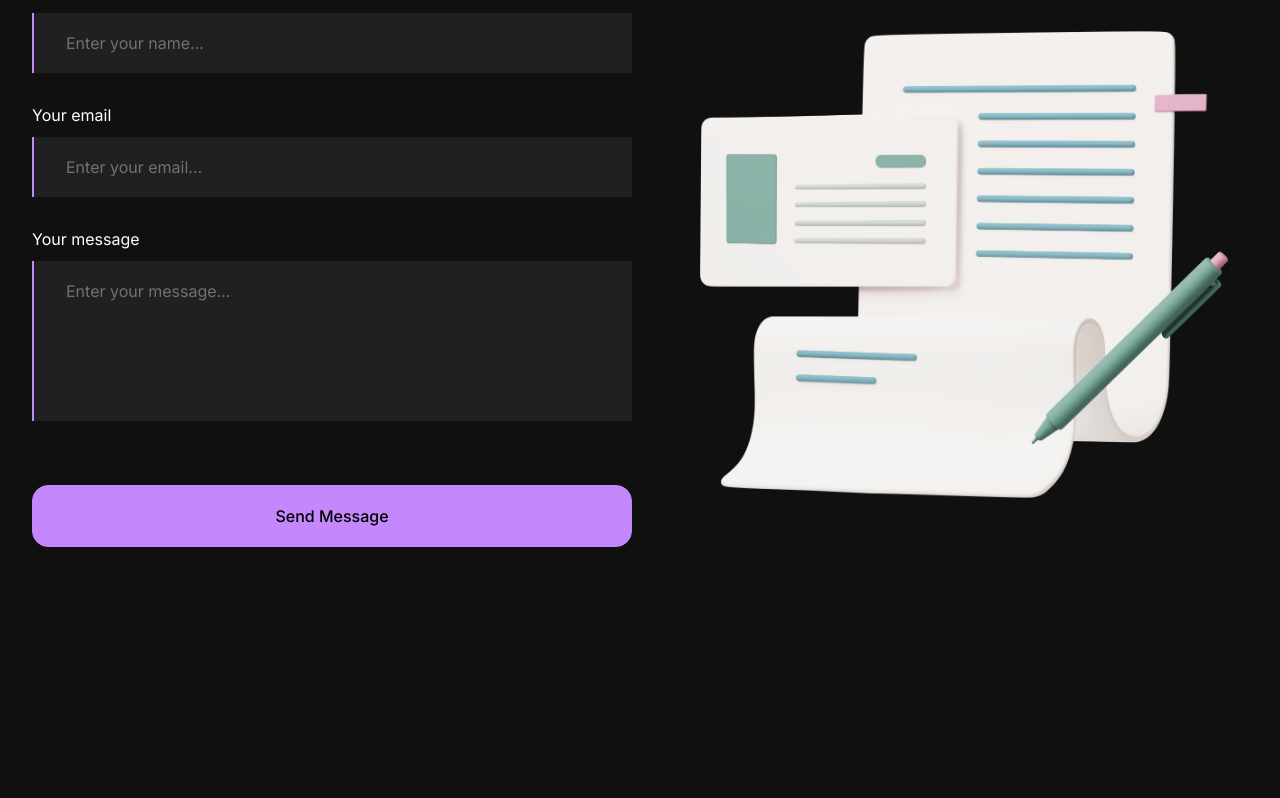
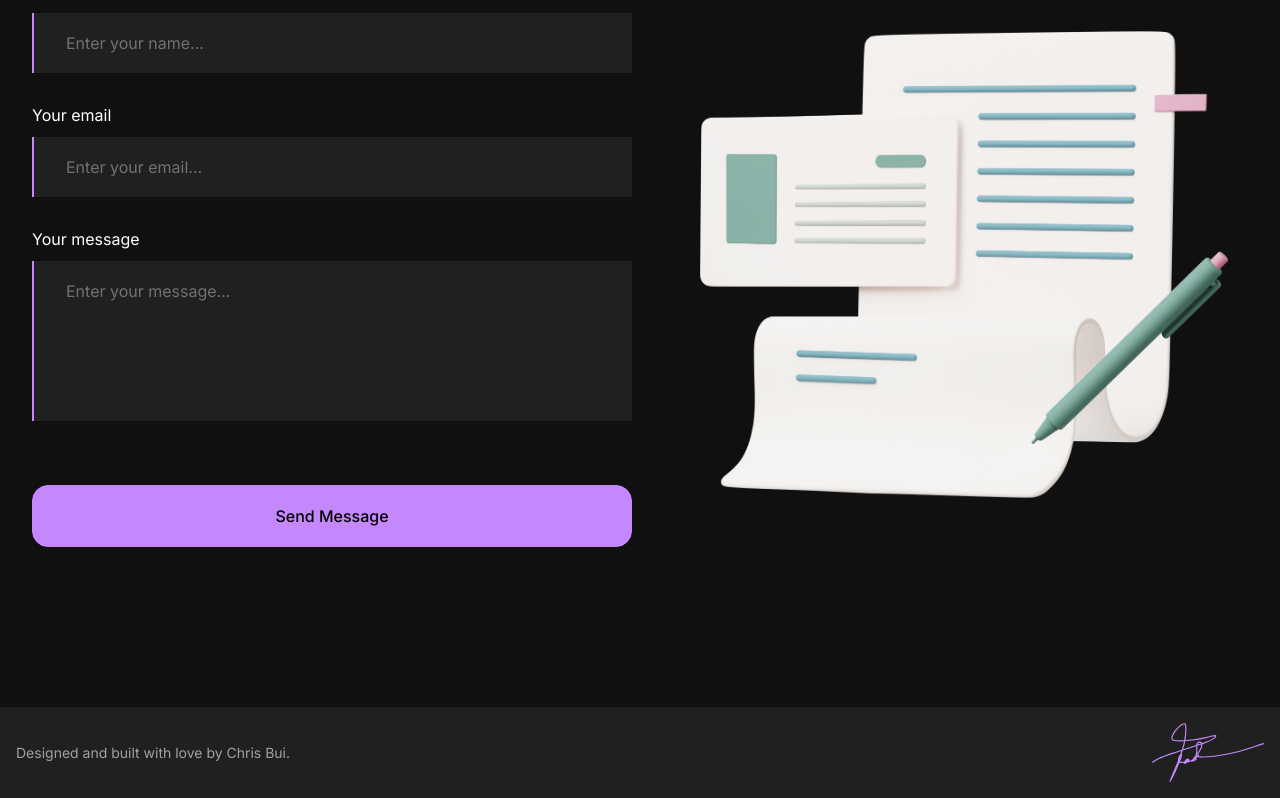
Before and after one commit to chrisdev188/personal-portfolio, a React (Vite) app: page / in a window 1280 px wide. Shown: the part 3264-4062 px from the top of the page. Before the commit the page ends 3971 px from the top, so only its background shows below. Built offline with nearby package versions, Linux system fonts and the light colour scheme.

Commit message:
Add footer

```diff
--- a/src/App.tsx
+++ b/src/App.tsx
@@ -1,4 +1,5 @@
 import { Route, Routes } from "react-router-dom";
+import Footer from "./components/Footer";
 import GlobalStyle from "./components/GlobalStyle";
 import Header from "./components/Header/Header";
 import { Home } from "./pages";
@@ -11,6 +12,7 @@ function App() {
       <Routes>
         <Route path="/" element={<Home />} />
       </Routes>
+      <Footer />
     </div>
   );
 }
--- /dev/null
+++ b/src/components/Footer.tsx
@@ -0,0 +1,34 @@
+import styled from "styled-components";
+import Container from "./Container";
+
+interface IFooterProps {}
+
+const Footer: React.FC<IFooterProps> = (props) => {
+  return (
+    <StyledFooter>
+      <FooterInner>
+        <small>Designed and built with love by Chris Bui.</small>
+        <Signature src="./signature.svg" alt="Chris's signature" />
+      </FooterInner>
+    </StyledFooter>
+  );
+};
+
+const StyledFooter = styled.footer`
+  background-color: #202020;
+  small {
+    font-size: 0.875rem;
+    color: #a1a1a1;
+  }
+`;
+const FooterInner = styled(Container)`
+  display: flex;
+  justify-content: space-between;
+  align-items: center;
+  padding: 1rem;
+`;
+const Signature = styled.img`
+  width: 7rem;
+`;
+
+export default Footer;
```
Also changed, not shown: public/signature.svg (added).
